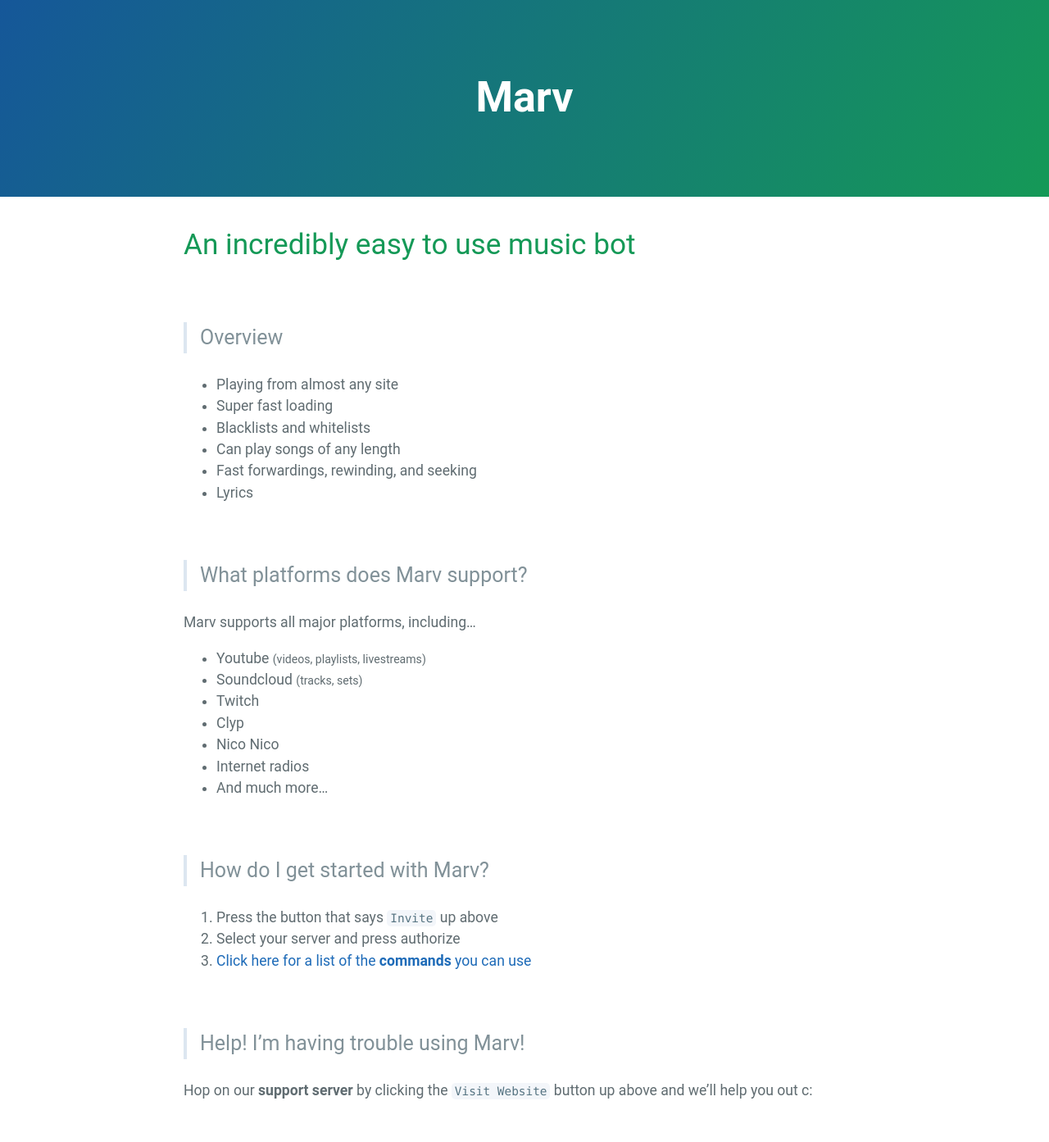
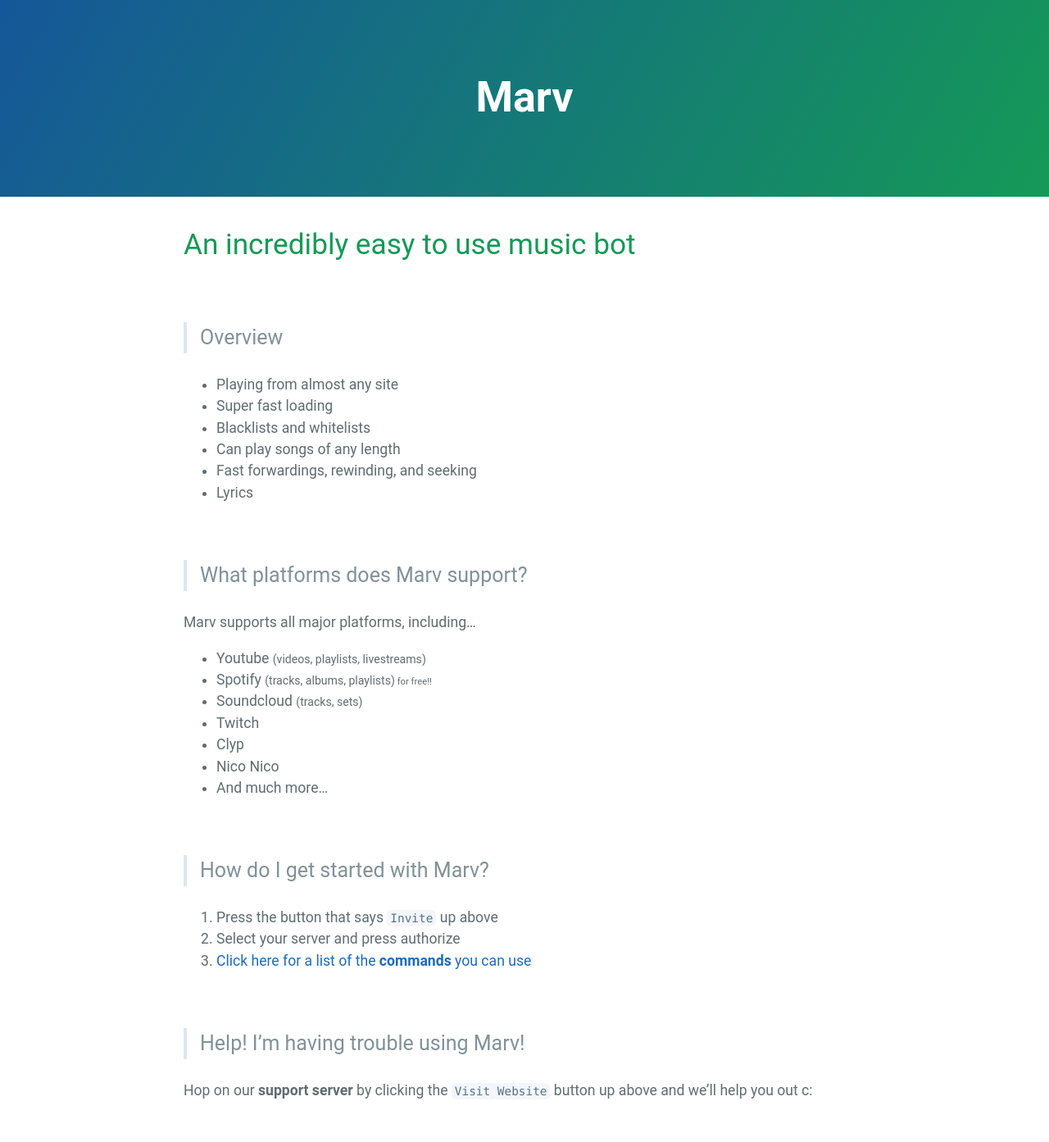
Before and after one commit to mymindishazel/marv-docs, a Jekyll site: the page built from dbots.md, in a window 1280 px wide. Shown: the whole page at 82% size. Built offline with Jekyll 4.4.1, drawn with Linux system fonts in a browser that asks for light colours; our own code applies the rules of GitHub Pages for plain Markdown files.

Commit message:
Update dbots.md

```diff
--- a/dbots.md
+++ b/dbots.md
@@ -17,11 +17,11 @@
 
 Marv supports all major platforms, including...
 - Youtube <small>(videos, playlists, livestreams)</small>
+- Spotify <small>(tracks, albums, playlists)<small> for free!!</small></small>
 - Soundcloud <small>(tracks, sets)</small>
 - Twitch
 - Clyp
 - Nico Nico
-- Internet radios
 - And much more...
 
 <br>
```
